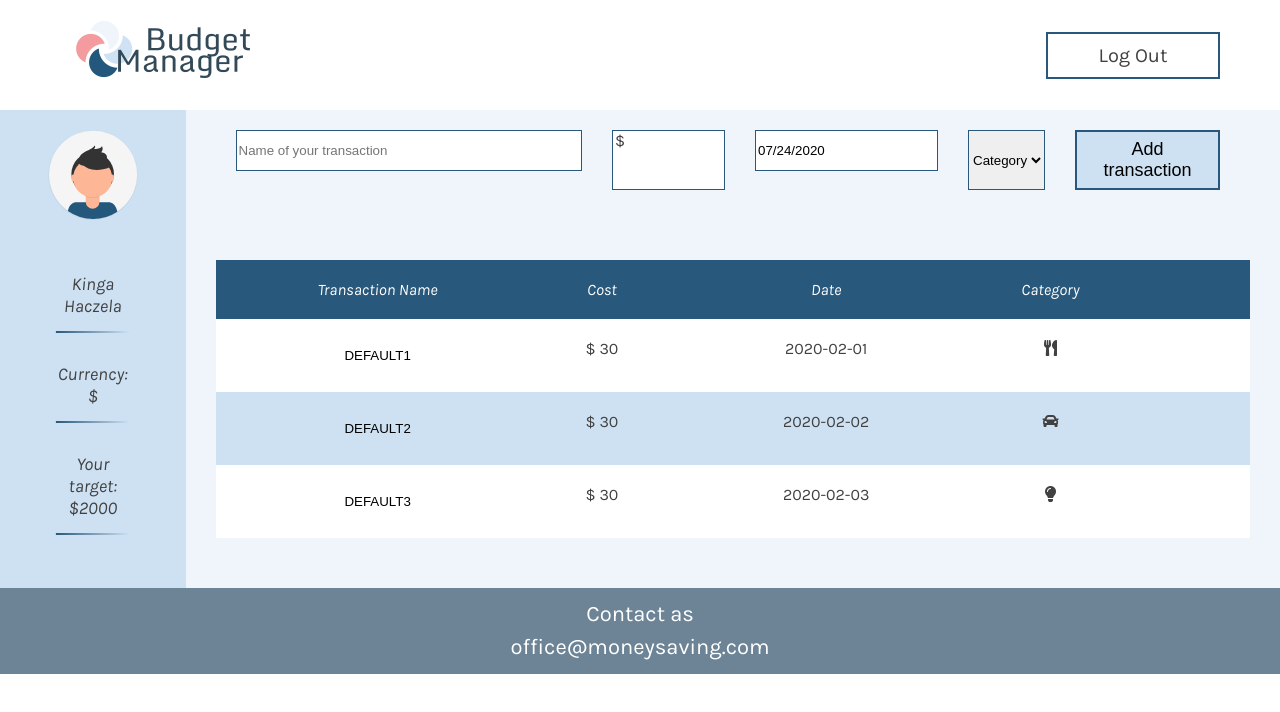
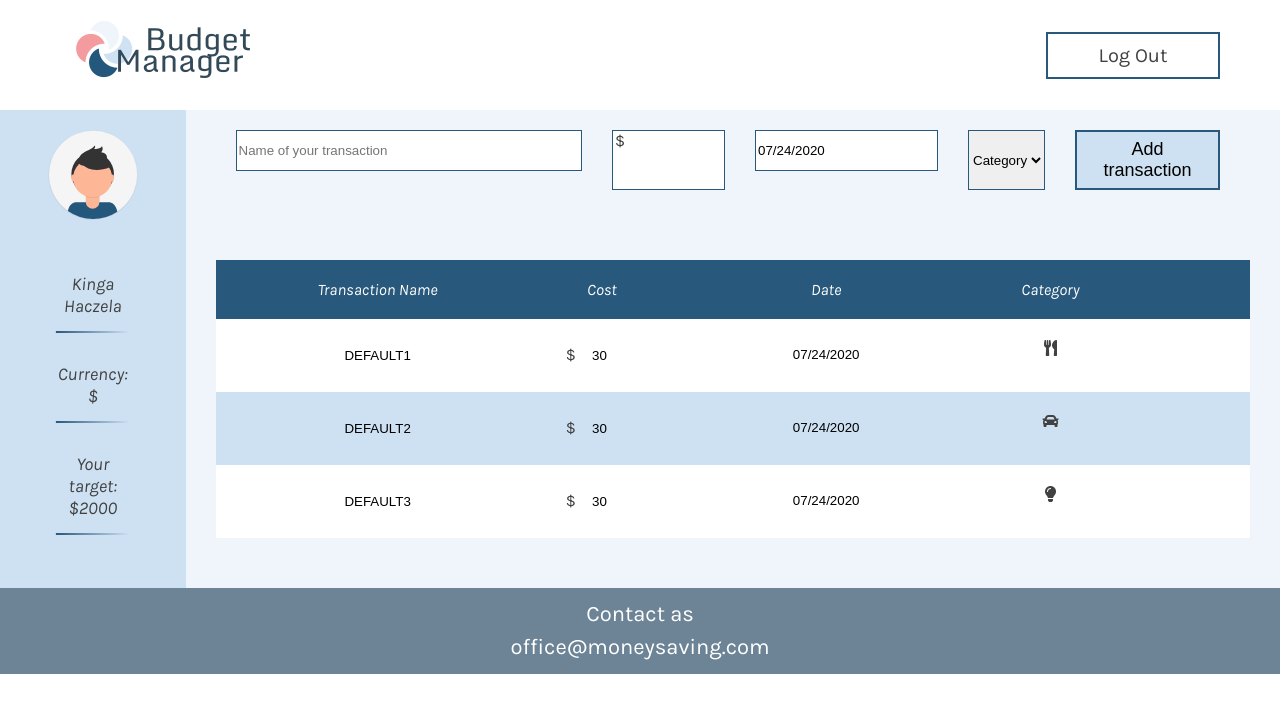
Before and after one commit to haczelakinga/money-saving-app, a React (Create React App) app: page /moneymanager in a window 1280 px wide. Shown: the top 712 px of the page. Built offline with nearby package versions, Linux system fonts and the light colour scheme.

Commit message:
Make date editable

```diff
--- a/src/components/NewTransactionForm/NewTransactionForm.js
+++ b/src/components/NewTransactionForm/NewTransactionForm.js
@@ -29,7 +29,6 @@ class NewTransactionForm extends React.Component {
     this.setState({
       date: date,
     });
-    console.log(date);
   };
 
   handleCategoryChange = (e) => {
--- a/src/components/NewTransactionForm/NewTransactionForm.scss
+++ b/src/components/NewTransactionForm/NewTransactionForm.scss
@@ -57,7 +57,6 @@
   }
 }
 
-
 .empty-input {
   background-color: #ffa9a7;
 }
--- a/src/components/TransactionList/TransactionList.js
+++ b/src/components/TransactionList/TransactionList.js
@@ -2,6 +2,7 @@ import React from "react";
 import "./TransactionList.scss";
 import moment from "moment";
 import blankList from "./../../assets/undraw_blank_canvas_3rbb.svg";
+import DatePicker from "react-datepicker";
 
 const TransactionList = ({
   transactions,
@@ -23,6 +24,16 @@ const TransactionList = ({
     return editTransaction(info);
   };
 
+  const updateDate = (uuid, date) => {
+    const info = {
+      name: "date",
+      value: date,
+      uuid,
+    };
+    editTransaction(info);
+    updateSelectedDate(date);
+  };
+
   const enableInput = (uuid) => (e) => {
     const clickedInput = e.target;
     clickedInput.classList.remove("disableInput");
@@ -39,6 +50,12 @@ const TransactionList = ({
       }
     });
   };
+
+  let updatedDate = "";
+  const updateSelectedDate = (date) => {
+    updatedDate = date;
+  };
+  console.log("updateddate", updatedDate);
 
   if (transactions.length > 0) {
     let properDate = (date) => moment(date).format("YYYY-MM-DD");
@@ -57,7 +74,7 @@ const TransactionList = ({
             key={transaction.uuid}
             id={transaction.uuid}
           >
-            <li className="transactions-list--item">
+            <li>
               <input
                 name={"name"}
                 className="disableInput"
@@ -66,8 +83,29 @@ const TransactionList = ({
                 onClick={(e) => enableInput(transaction.uuid)(e)}
               />
             </li>
-            <li>$ {transaction.amount}</li>
-            <li>{properDate(transaction.date)}</li>
+            <li>
+              $
+              <input
+                name={"amount"}
+                className="disableInput cost-input"
+                type="number"
+                step="0.01"
+                min="0.01"
+                readOnly
+                defaultValue={`${transaction.amount}`}
+                onClick={(e) => enableInput(transaction.uuid)(e)}
+              />
+            </li>
+            <li>
+              <label>
+                {" "}
+                <DatePicker
+                  className="calendar disableInput"
+                  selected={updatedDate ? new Date(updatedDate) : new Date()}
+                  onSelect={(date) => updateDate(transaction.uuid, date)}
+                />
+              </label>
+            </li>
             <li>
               <i className={transaction.categoryIcon} />
             </li>
--- a/src/components/TransactionList/TransactionList.scss
+++ b/src/components/TransactionList/TransactionList.scss
@@ -31,11 +31,6 @@
   &:nth-child(odd) {
     background: $color-secondary;
   }
-}
-
-.transactions-list--item {
-  margin: 0;
-  padding: 0;
 }
 
 .delete-button {
@@ -91,14 +86,34 @@
   padding: 8px 0;
   font-style: italic;
   cursor: text;
+  width: auto;
 
-  &::selection {background-color: transparent;}
-
-
+  &::selection {
+    background-color: transparent;
+  }
 
   &:focus {
     background-color: transparent;
     outline: none;
-
   }
 }
+
+.cost-input {
+  width: 60px;
+}
+
+.disableCal {
+  pointer-events: none;
+}
+
+.calendar {
+  background-color: transparent;
+  border: none;
+  text-align: center;
+  outline: none;
+
+  &:focus {
+    background-color: transparent;
+    border: none
+  }
+}
```
